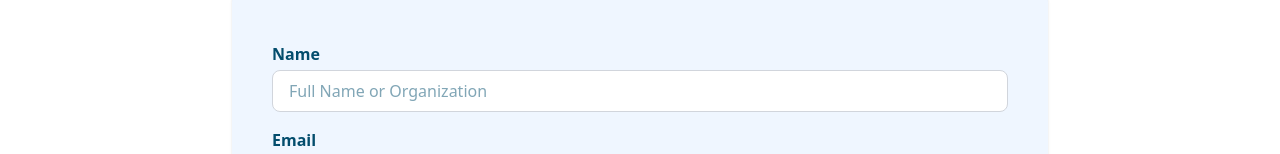
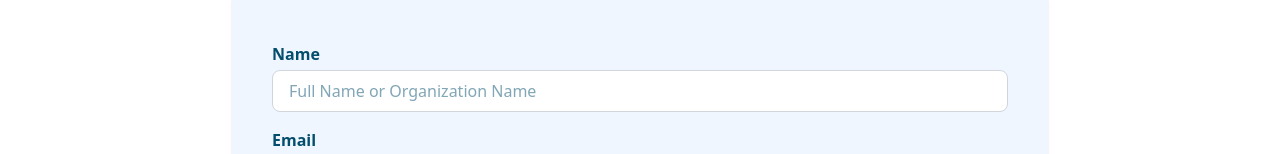
Before and after one commit to nardLeano/hrpec-v2, a React (Vite) app in the folder frontend/: page /contact in a window 1280 px wide. Shown: the part 478-632 px from the top of the page. Built offline with nearby package versions, Linux system fonts and the light colour scheme.

Commit message:
form update 2

```diff
--- a/frontend/src/components/ContactUs/EmailForm.jsx
+++ b/frontend/src/components/ContactUs/EmailForm.jsx
@@ -92,7 +92,7 @@ if (submitted) {
         <input
           type="text"
           name="name"
-          placeholder="Full Name or Organization"
+          placeholder="Full Name or Organization Name"
           className="w-full border border-gray-300 bg-white rounded-lg px-4 py-2"
           value={formData.name}
           onChange={handleChange}
```
